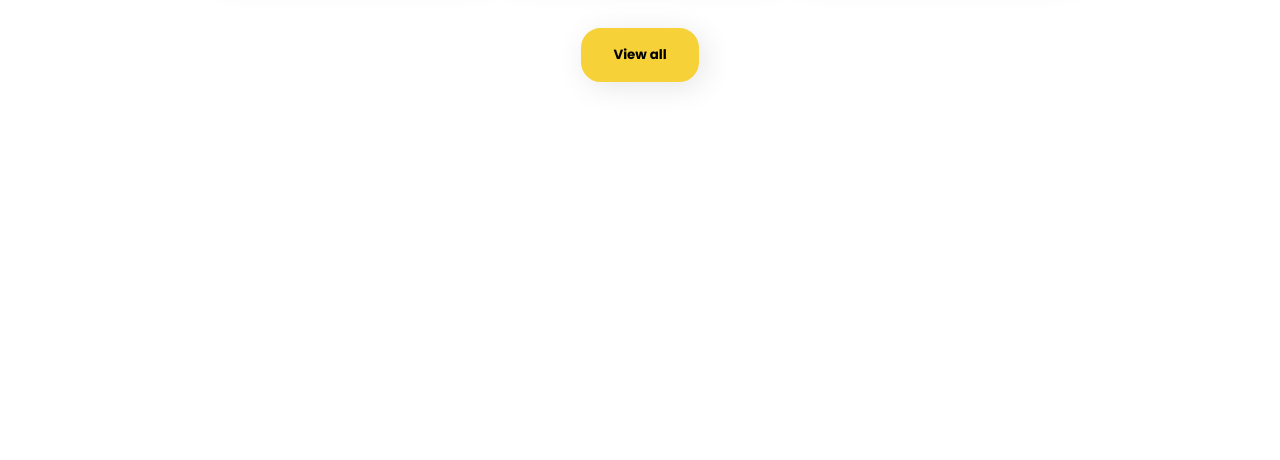
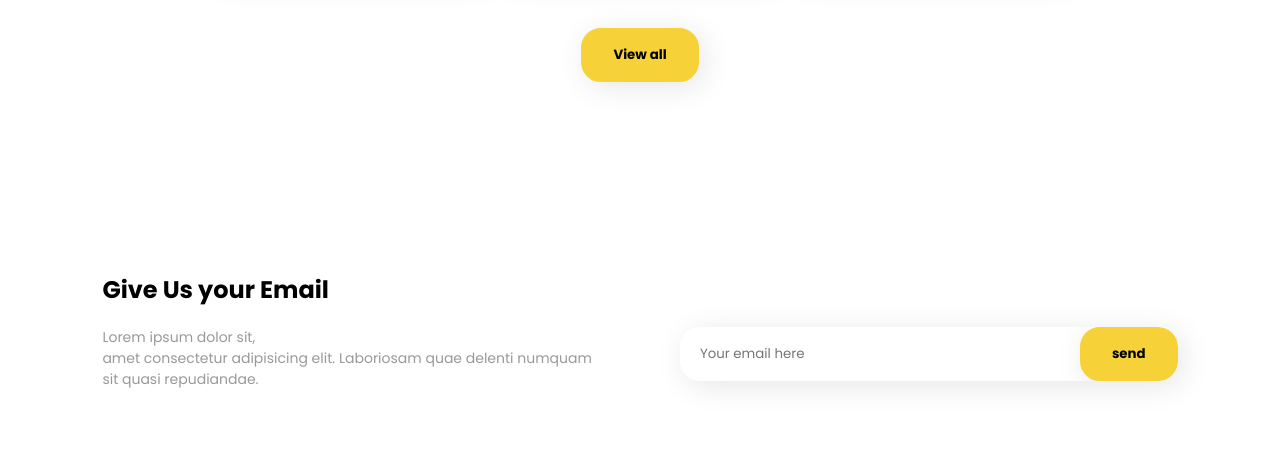
Before and after one commit to chloebaisse1/Travel-Site, a plain HTML site: page index.html in a window 1280 px wide. Shown: the part 2008-2468 px from the top of the page. Before the commit the page ends 2210 px from the top, so only its background shows below. Drawn offline with Linux system fonts and the light colour scheme.

Commit message:
champs email

```diff
--- a/index.html
+++ b/index.html
@@ -181,5 +181,23 @@
         <button class="btn">View all</button>
       </div>
     </section>
+
+    <section class="email-trip">
+      <h1 class="title">Give Us your Email</h1>
+
+      <div class="together">
+        <div class="text">
+          <p class="small-desc">
+            Lorem ipsum dolor sit, <br />
+            amet consectetur adipisicing elit. Laboriosam quae delenti numquam
+            sit quasi repudiandae.
+          </p>
+        </div>
+        <div class="input">
+          <input type="text" placeholder="Your email here" />
+          <button class="btn">send</button>
+        </div>
+      </div>
+    </section>
   </body>
 </html>
--- a/style.css
+++ b/style.css
@@ -371,3 +371,36 @@ ul li a:hover {
   align-items: center;
   justify-content: center;
 }
+
+.email-trip h1 {
+  margin-bottom: 20px;
+}
+
+.email-trip p {
+  font-size: 14px;
+  color: #999;
+}
+
+.together {
+  display: flex;
+  justify-content: space-between;
+}
+
+.email-trip .together .text {
+  width: 500px;
+}
+.input {
+  background-color: #fff;
+  box-shadow: 5px 5px 30px rgba(0, 0, 0, 0.1);
+  height: fit-content;
+  display: flex;
+  border-radius: 20px;
+  overflow: hidden;
+}
+.input input {
+  border: 0;
+  padding: 12px;
+  padding-left: 20px;
+  width: 400px;
+  outline: none;
+}
```
